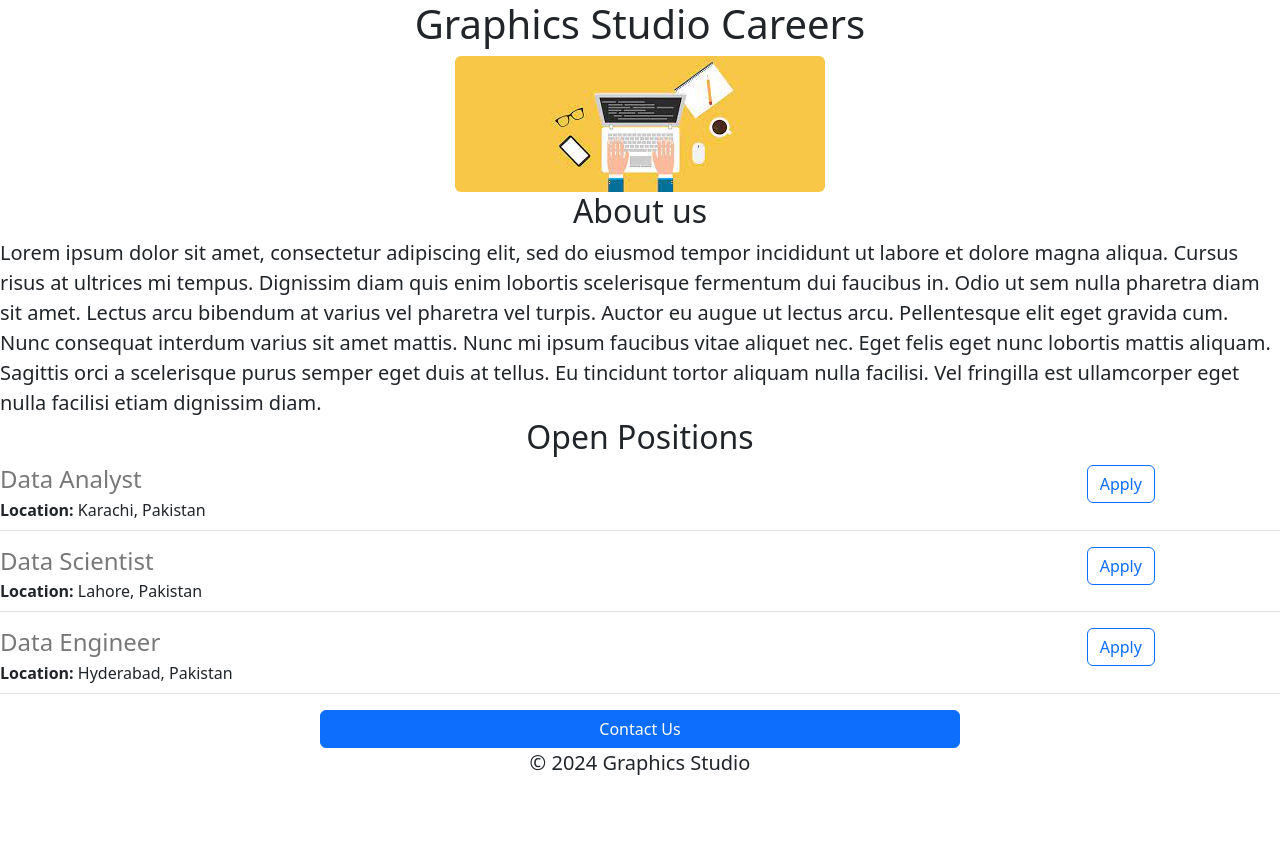
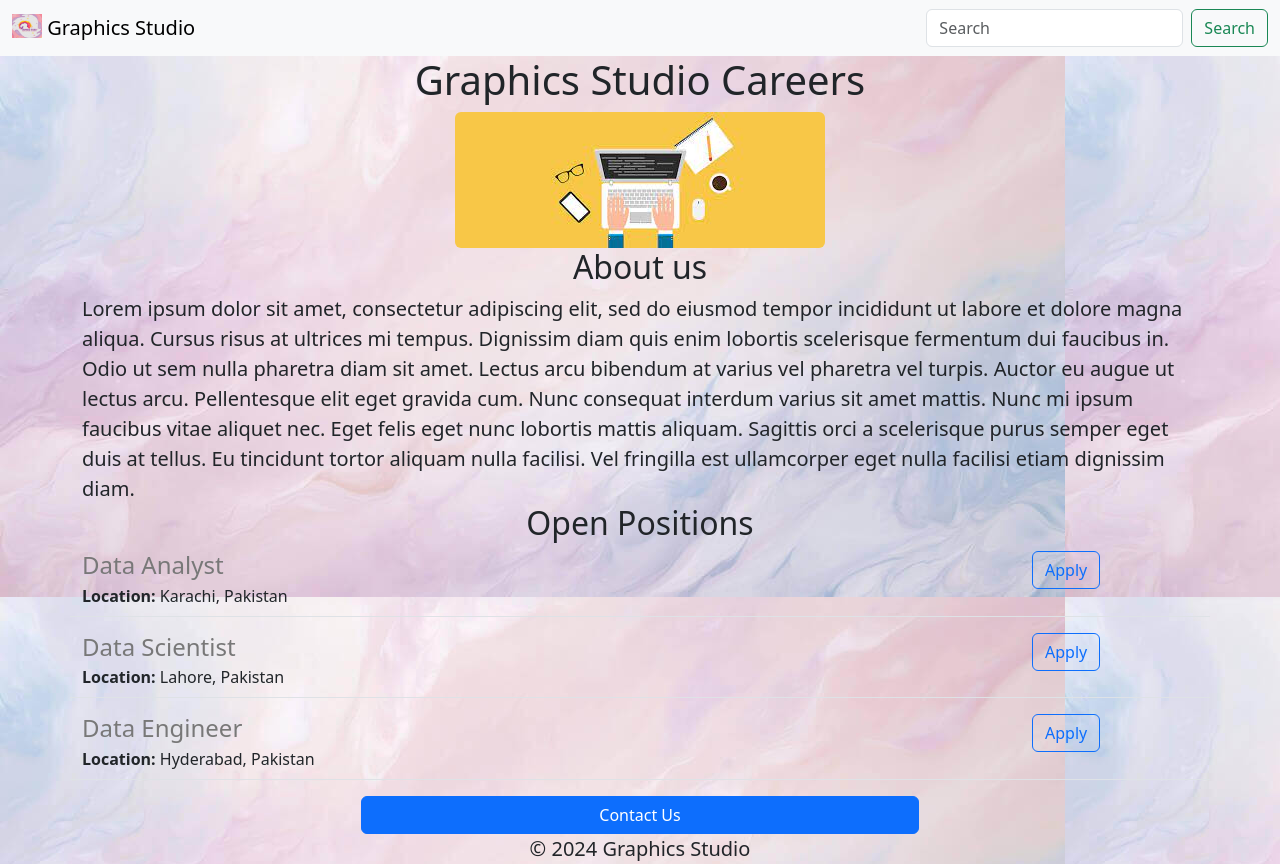
Before and after one commit to Muhammadwasif04/Graphics-studio-career-website, a Flask app: page / in a window 1280 px wide. Before the commit the page ends 775 px from the top, so only its background shows below. Run offline with Flask 3, Linux system fonts and the light colour scheme.

Commit message:
Navigation bar added

```diff
--- a/templates/home.html
+++ b/templates/home.html
@@ -8,8 +8,9 @@
         rel="stylesheet" integrity="sha384-QWTKZyjpPEjISv5WaRU9OFeRpok6YctnYmDr5pNlyT2bRjXh0JMhjY6hW+ALEwIH"
         crossorigin="anonymous">
     </head>
-    <body>
-        <div class = 'Container'>
+    <body style="background-image: url('/static/background.jpg');">
+        {% include 'nav.html' %}
+        <div class = 'container'>
             <h1 class = 'text-center'> Graphics Studio Careers </h1>
             <img class="rounded mx-auto d-block" src = "static/download.jpg">
             <h2 class='text-center'> About us </h2>
--- /dev/null
+++ b/templates/nav.html
@@ -0,0 +1,11 @@
+<nav class="navbar bg-body-tertiary">
+    <div class="container-fluid">
+      <a class="navbar-brand">
+        <img src="/static/logo.jpg" alt="Logo" width="30" height="24" class="d-inline-block align-text-top">
+        Graphics Studio</a>
+      <form class="d-flex" role="search">
+        <input class="form-control me-2" type="search" placeholder="Search" aria-label="Search">
+        <button class="btn btn-outline-success" type="submit">Search</button>
+      </form>
+    </div>
+  </nav>
```
Also changed, not shown: Static/background.jpg (added), Static/logo.jpg (added).
